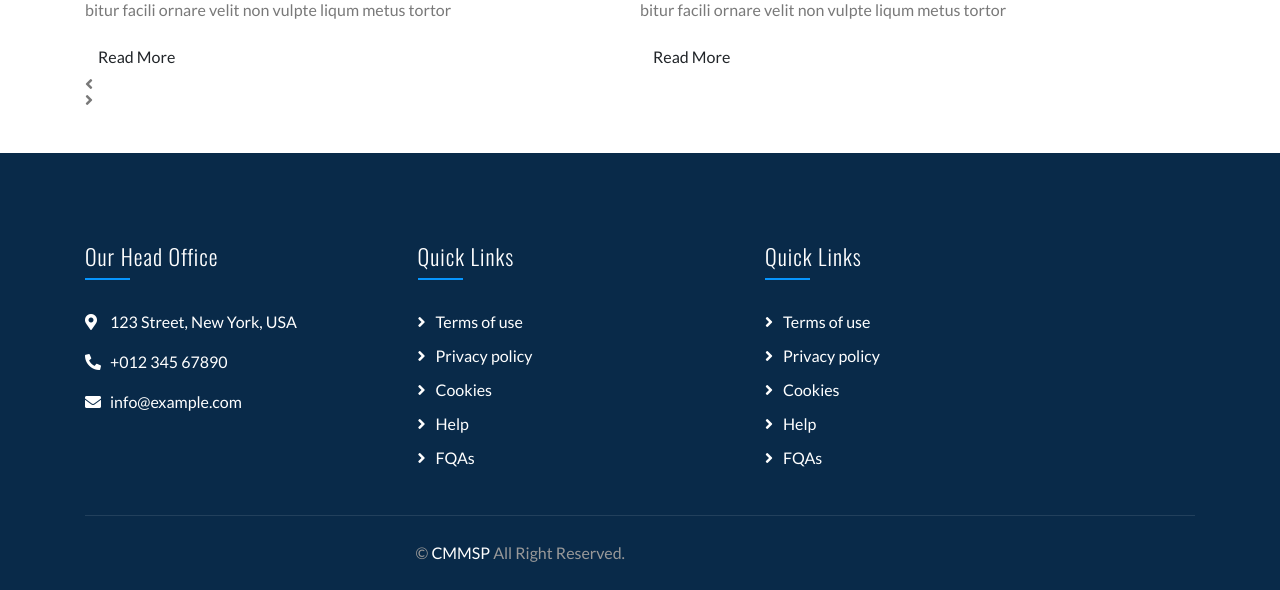
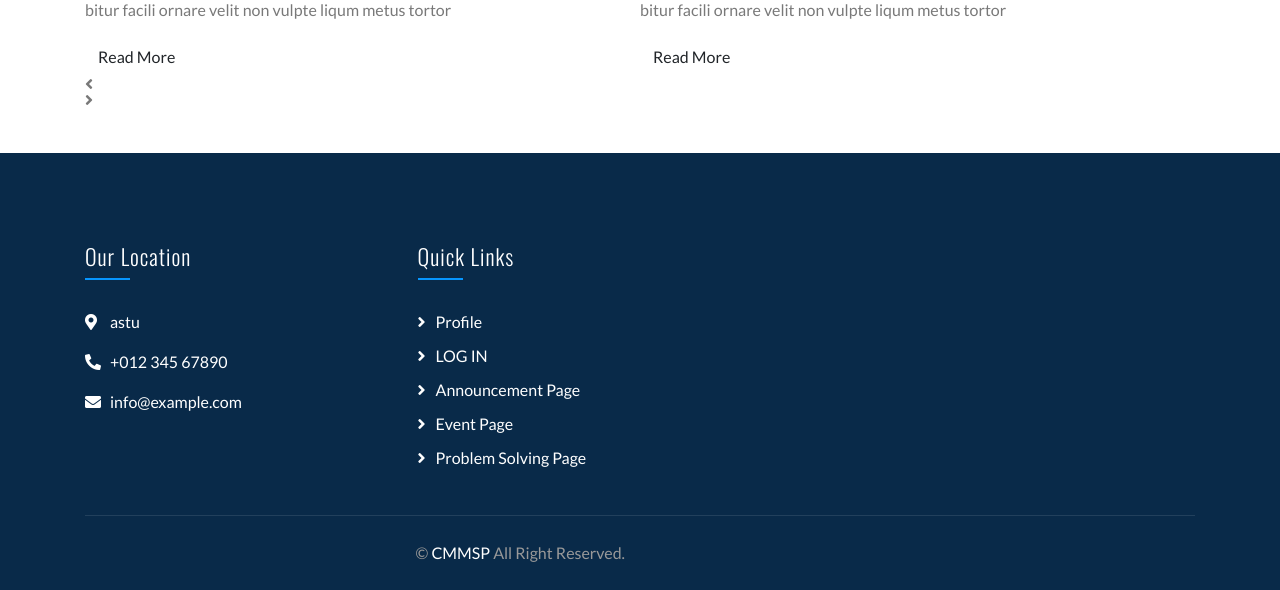
Before and after one commit to dawittamene/Club-Members-Management-System-, a Django app: page / in a window 1280 px wide. Shown: the part 1607-2197 px from the top of the page. Run offline with Django 4.2, Linux system fonts and the light colour scheme; some libraries are stand-ins or nearby versions.

Commit message:
add Quick Links

```diff
--- a/base/templates/base/index.html
+++ b/base/templates/base/index.html
@@ -201,8 +201,8 @@
                         <div class="row">
                             <div class="col-md-6">
                                 <div class="footer-contact">
-                                    <h2>Our Head Office</h2>
-                                    <p><i class="fa fa-map-marker-alt"></i>123 Street, New York, USA</p>
+                                    <h2>Our Location</h2>
+                                    <p><i class="fa fa-map-marker-alt"></i>astu </p>
                                     <p><i class="fa fa-phone-alt"></i>+012 345 67890</p>
                                     <p><i class="fa fa-envelope"></i>info@example.com</p>
 
@@ -211,33 +211,34 @@
                             <div class="col-md-6">
                                 <div class="footer-link">
                                     <h2>Quick Links</h2>
-                                    <a href="">Terms of use</a>
-                                    <a href="">Privacy policy</a>
-                                    <a href="">Cookies</a>
-                                    <a href="">Help</a>
-                                    <a href="">FQAs</a>
+                                    <a href="{% url 'profile' %}" class="login-btn ">Profile</a>
+                                    {% if request.user.is_authenticated %}
+
+                                    <a href="{% url 'loginpage' %}" class="login-btn ">LOG OUT</a>
+
+                                    {% else %}
+                                  <a href="{% url 'logoutPage' %}" class="login-btn ">LOG IN</a>
+                                    {% endif %}
+
+                                    <a href="{% url 'newsuserview' %}" class="login-btn ">Announcement Page</a>
+                                    <a href="{% url 'event' %}" class="login-btn ">Event Page</a>
+
+                                    <a href="{% url 'problem' %}" class="login-btn ">Problem Solving Page</a>
+                                    {% if request.user.is_staff %}
+                                    <a href="{% url 'adminpage' %}" class="login-btn ">Admin Page</a>
+                                    {%endif%}
+
+
+
+
+
                                 </div>
                             </div>
 
 
                         </div>
                     </div>
-                    <div class="col-lg-5">
-                        <div class="footer-newsletter">
 
-                            <div class="col-md-6">
-                                <div class="footer-link">
-                                    <h2>Quick Links</h2>
-                                    <a href="">Terms of use</a>
-                                    <a href="">Privacy policy</a>
-                                    <a href="">Cookies</a>
-                                    <a href="">Help</a>
-                                    <a href="">FQAs</a>
-                                </div>
-                            </div>
-
-                        </div>
-                    </div>
                 </div>
             </div>
             <div class="container copyright">
```
Also changed, not shown: base/templates/base/Profile.html (+23 -23 lines).
